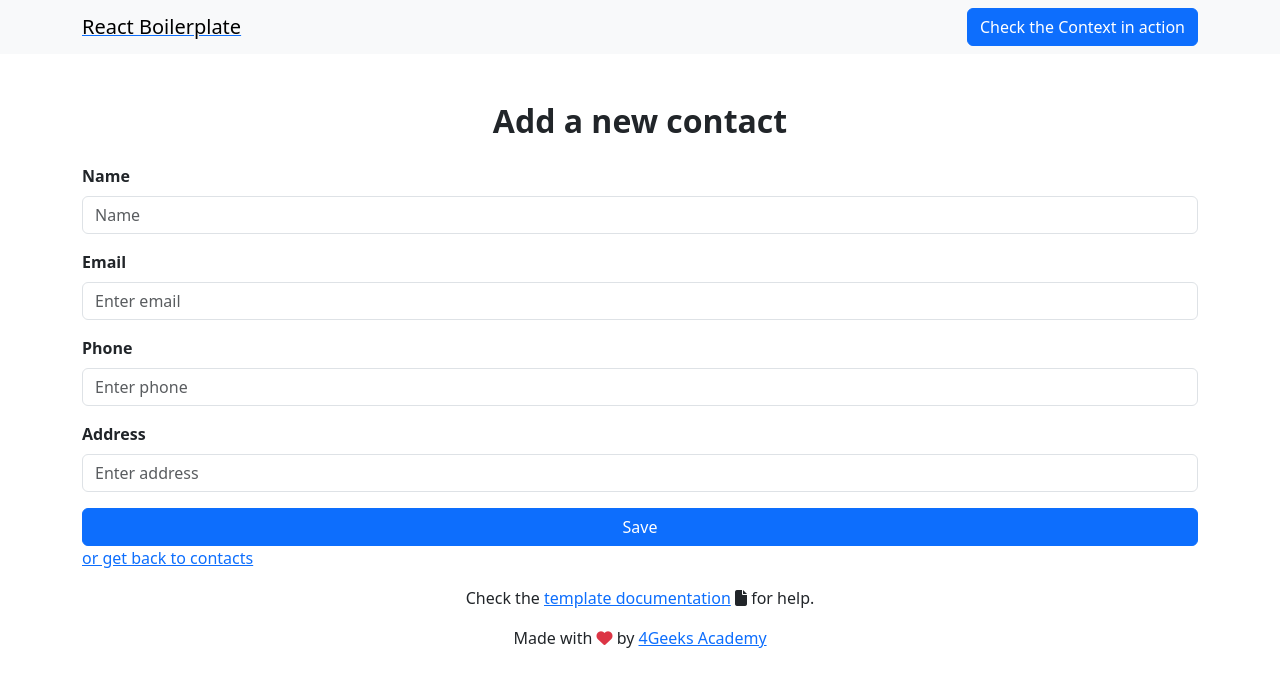
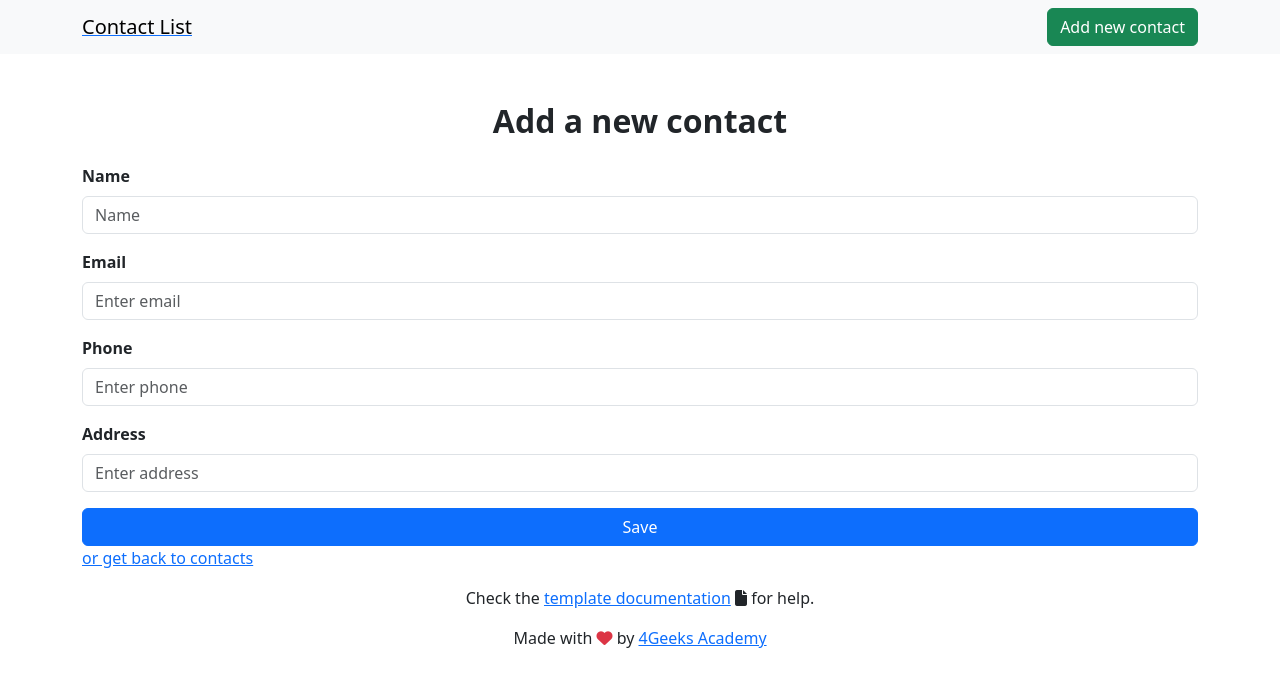
Before and after one commit to ADRlANO/ADRlANO-ContactCard, a React (Vite) app: page /create-contact in a window 1280 px wide. Shown: the top 686 px of the page. Built offline with nearby package versions, Linux system fonts and the light colour scheme.

Commit message:
Contact List: Verify Contact

```diff
--- a/src/components/Navbar.jsx
+++ b/src/components/Navbar.jsx
@@ -1,16 +1,15 @@
 import { Link } from "react-router-dom";
 
 export const Navbar = () => {
-
 	return (
 		<nav className="navbar navbar-light bg-light">
 			<div className="container">
 				<Link to="/">
-					<span className="navbar-brand mb-0 h1">React Boilerplate</span>
+					<span className="navbar-brand mb-0 h1">Contact List</span>
 				</Link>
 				<div className="ml-auto">
-					<Link to="/demo">
-						<button className="btn btn-primary">Check the Context in action</button>
+					<Link to="/create-contact">
+						<button className="btn btn-success">Add new contact</button>
 					</Link>
 				</div>
 			</div>
--- a/src/pages/AddContact.jsx
+++ b/src/pages/AddContact.jsx
@@ -18,6 +18,8 @@ export function AddContact() {
     async function handleSubmit(e) {
         e.preventDefault();
 
+        await verifyAgenda();
+
         const url = `https://playground.4geeks.com/contact/agendas/${MY_AGENDA_SLUG}/contacts`
         const options = {
             method: 'POST',
@@ -29,6 +31,20 @@ export function AddContact() {
         const data = await response.json()
 
         console.log("data >>>> ", data)
+    }
+
+    async function verifyAgenda() {
+        const url = `https://playground.4geeks.com/contact/agendas/${MY_AGENDA_SLUG}`
+        const response = await fetch(url)
+
+        if(response.status === 404) {
+            const url = `https://playground.4geeks.com/contact/agendas/${MY_AGENDA_SLUG}`
+            const options = {
+                method: 'POST',
+                headers: { "Content-Type": "application/json" }
+            }
+            await fetch(url, options)
+        }
     }
 
     return (
```
